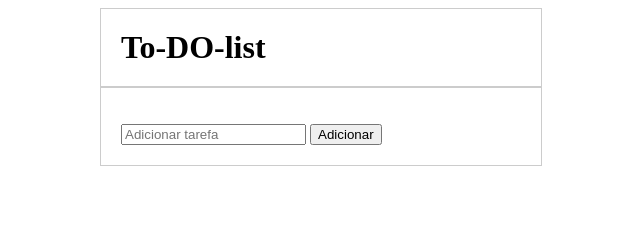
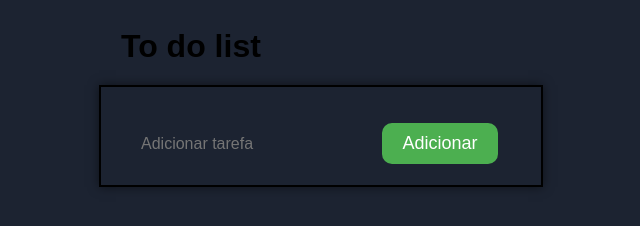
Before and after one commit to HellyanLopes/to-do, a plain HTML site: page index.html in a window 1280 px wide. Shown: the whole page, without its empty margins (319-959 px from the left). Drawn offline with Linux system fonts and the light colour scheme.

Commit message:
atualizado pra amanha

```diff
--- a/css/style.css
+++ b/css/style.css
@@ -2,12 +2,69 @@
             max-width: 400px; /* Define a largura máxima da div */
 			margin: auto; /* Define as margens horizontal e vertical como "auto" */
 			padding: 20px; /* Adiciona um espaço interno para o conteúdo */
-			border: 1px solid #ccc; /* Adiciona uma borda para destacar o formulário */
+			border: 2px solid #000;/* Adiciona uma borda para destacar o formulário */
+            box-shadow: 0px 0px 10px rgba(0, 0, 0, 0.5);    /*sombra da borda */
 }
 
 .titulo{
-    max-width: 400px; /* Define a largura máxima da div */
+            color: #000;
+            max-width: 400px; /* Define a largura máxima da div */
 			margin: auto; /* Define as margens horizontal e vertical como "auto" */
 			padding: 20px; /* Adiciona um espaço interno para o conteúdo */
-			border: 1px solid #ccc; /* Adiciona uma borda para destacar o formulário */
+
 }
+.titulo{
+    animation: blink 5s linear infinite;
+  }
+
+  @keyframes blink {
+    0% {
+      opacity: 1;
+    }
+    50% {
+      opacity: 0;
+    }
+    100% {
+      opacity: 1;
+    }
+  }
+
+.added{
+    font-weight: bold;
+    color: white;
+  }
+
+body {
+    background-color: #f2f2f2;
+    font-family: Arial, sans-serif;
+}
+
+button {
+    margin-left: 10px;
+  }
+
+p {
+    color: #666;
+    font-size: 18px;
+    line-height: 1.5;
+    margin-bottom: 20px;
+}
+
+button {
+    background: linear-gradient(to bottom, #4CAF50 0%, #4CAF50 100%);
+    color: white;
+    border-radius: 10px;
+    border: none;
+    padding: 10px 20px;
+    font-size: 18px;
+    cursor: pointer;
+  }
+
+  input[type="text"] {
+    background-color: transparent;
+    border-radius: 10px;
+    border: none;
+    padding: 12px 20px;
+    font-size: 16px;
+    font-family: Arial, sans-serif;
+  }
--- a/index.html
+++ b/index.html
@@ -9,21 +9,23 @@
     <link rel="icon" type="image/png" sizes="32x32" href="img/favicon/favicon-32x32.png">
     <link rel="icon" type="image/png" sizes="16x16" href="img/favicon/favicon-16x16.png">
     <link rel="manifest" href="/site.webmanifest">
+    <link href="https://fonts.googleapis.com/css2?family=Open+Sans&display=swap" rel="stylesheet">
     <title>To-DO</title>
 </head>
 <body>
-    <h1 class="titulo">To-DO-list</h1>
+    <h1 class="titulo">To do list</h1>
     <div class="containerLista">
-    <ul id="todo-list">
+    <ul id="todo-list" class="text-div" class="added">
 
-      </ul>
+    </ul>
 
-      <form onsubmit="addTask(); return false;" >
+    <form onsubmit="addTask(); return false;" >
         <input type="text" id="new-task" placeholder="Adicionar tarefa">
         <button type="submit">Adicionar</button>
-      </form>
+    </form>
     </div>
 
 <script src="js/adicionarlista.js"></script>
+<script src="js/horario.js"></script>
 </body>
 </html>
--- /dev/null
+++ b/js/horario.js
@@ -0,0 +1,12 @@
+const date = new Date();
+const hour = date.getHours();
+
+if (hour >= 0 && hour < 6) {
+  document.body.style.background = "#1c2331"; /* cor para madrugada */
+} else if (hour >= 6 && hour < 12) {
+  document.body.style.background = "#e4cbb2"; /* cor para manhã */
+} else if (hour >= 12 && hour < 18) {
+  document.body.style.background = "#f5b971"; /* cor para tarde */
+} else {
+  document.body.style.background = "#2b2d42"; /* cor para noite */
+}
```
